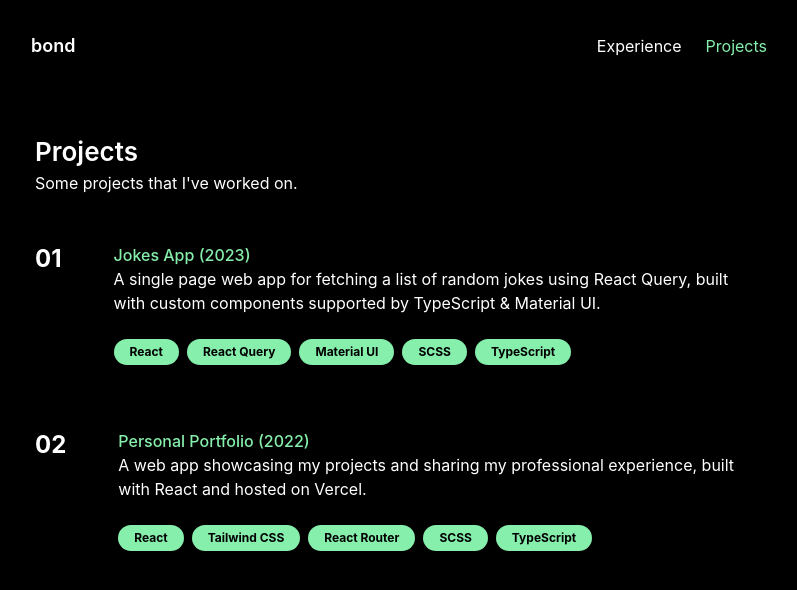
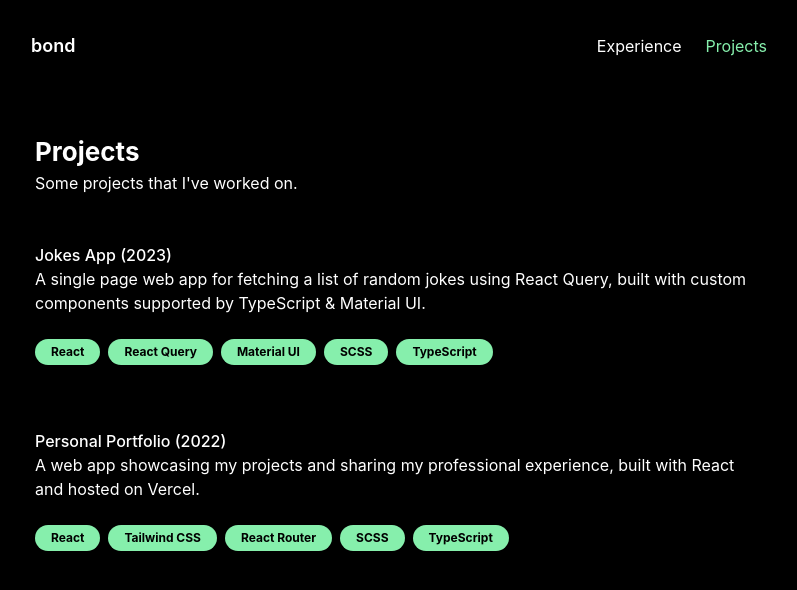
Before and after one commit to trinhbond/personal-portfolio, a React (Create React App) app: page /projects in a window 1280 px wide. Shown: the top 590 px of the page, without its empty margins (241-1038 px from the left). Built offline with nearby package versions, Linux system fonts and the light colour scheme.

Commit message:
Remove Project number from content

```diff
--- a/src/pages/Projects.tsx
+++ b/src/pages/Projects.tsx
@@ -5,7 +5,7 @@ import projects from "../projects.json";
 interface ProjectsProps {
   name: string;
   year: number;
-  number: string;
+  number?: string;
   description: string;
   tech: string[];
 }
@@ -18,7 +18,7 @@ function Projects() {
   return (
     <main className="max-w-3xl py-10 px-5 m-auto text-white max-[600px]:text-base overflow-x-hidden flex flex-col gap-12">
       <div>
-        <h1 className="font-semibold text-[26px]">Projects</h1>
+        <h1 className="font-bold text-[26px]">Projects</h1>
         <p>Some projects that I've worked on.</p>
       </div>
       <div className="flex flex-col gap-16 flex-wrap">
@@ -32,14 +32,11 @@ function Projects() {
 
 export const ProjectCard = (project: ProjectsProps) => (
   <div className="animate flex flex-row max-[768px]:flex-col gap-3">
-    <span className="font-bold text-2xl mr-10 max-[600px]:mr-0 max-[600px]:block">
-      {project.number}
-    </span>
     <div className="flex flex-col justify-between gap-6">
       <div>
         <ExternalLink
           href="https://github.com/trinhbond/random-jokes"
-          className="text-green-300 font-medium hover:underline"
+          className="font-medium hover:underline hover:text-green-300"
         >
           {project.name} ({project.year})
         </ExternalLink>
```
